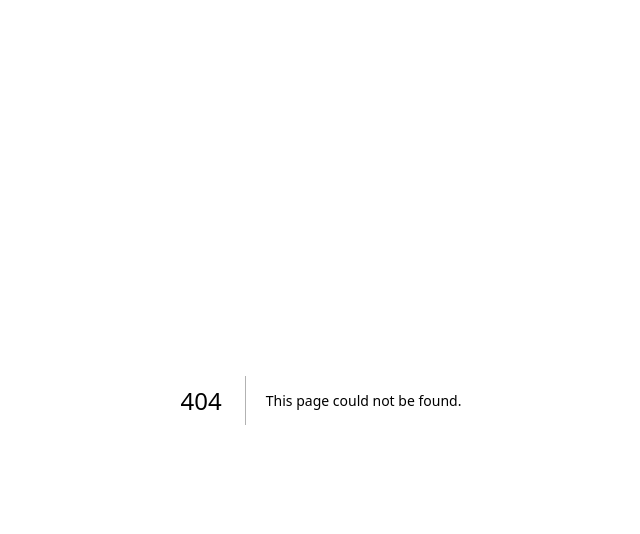
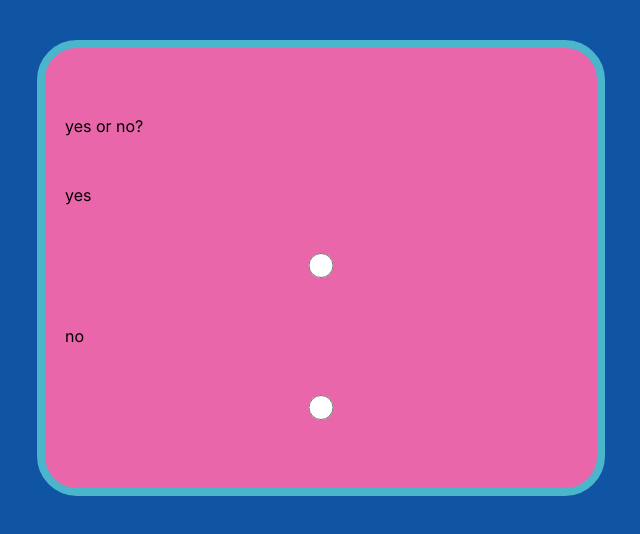
Before and after one commit to danielmdavis/vibecamp-match-booth, a Next.js app: page /1 in a window 1280 px wide. Before the commit this address had no page. Shown: the top 534 px of the page, without its empty margins (319-959 px from the left). Built offline with nearby package versions, Linux system fonts and the light colour scheme.

Commit message:
basic form flow implemented

```diff
--- /dev/null
+++ b/app/[id]/page.js
@@ -0,0 +1,19 @@
+import questions from './questions.json'
+
+export default function Question (context) {
+
+    const question = questions.find(i => i.id == context.params.id)
+    console.log(question)
+
+
+    return (
+
+      <div className='form'>
+        <form>
+            <label>{question.text}</label>
+            <label>{question.options[0]}</label><input type='radio' placeholder={question.options[0]} />
+            <label>{question.options[1]}</label><input type='radio' placeholder={question.options[1]} />
+        </form>
+      </div>
+    )
+  }
--- /dev/null
+++ b/app/[id]/questions.json
@@ -0,0 +1,34 @@
+[
+    {
+        "id": 1,
+        "text": "yes or no?",
+        "options": [
+            "yes",
+            "no"
+        ]
+    },
+    {
+        "id": 2,
+        "text": "live or die?",
+        "options": [
+            "live",
+            "die"
+        ]
+    },
+    {
+        "id": 3,
+        "text": "darkness or the light?",
+        "options": [
+            "dark",
+            "light"
+        ]
+    },
+    {
+        "id": 4,
+        "text": "what is the essential nature of the absolute?",
+        "options": [
+            "being",
+            "becoming"
+        ]
+    }
+]
--- a/app/globals.css
+++ b/app/globals.css
@@ -9,7 +9,7 @@
 }
 
 * {
-  box-sizing: border-box;
+  /* box-sizing: border-box; */
   padding: 0;
   margin: 0;
 }
@@ -18,6 +18,7 @@ html,
 body {
   max-width: 100vw;
   overflow-x: hidden;
+  background-color: var(--blue1);
 }
 
 body {
@@ -33,7 +34,12 @@ form {
   justify-content: space-evenly;
   height: 50vh;
   width: 40vw;
+  margin-top: 40px !important;
   margin: 0 auto;
+  padding: 20px;
+  border: 8px solid var(--blue2);
+  border-radius: 40px;
+  background-color: var(--pink);
 }
 
 input {
```
